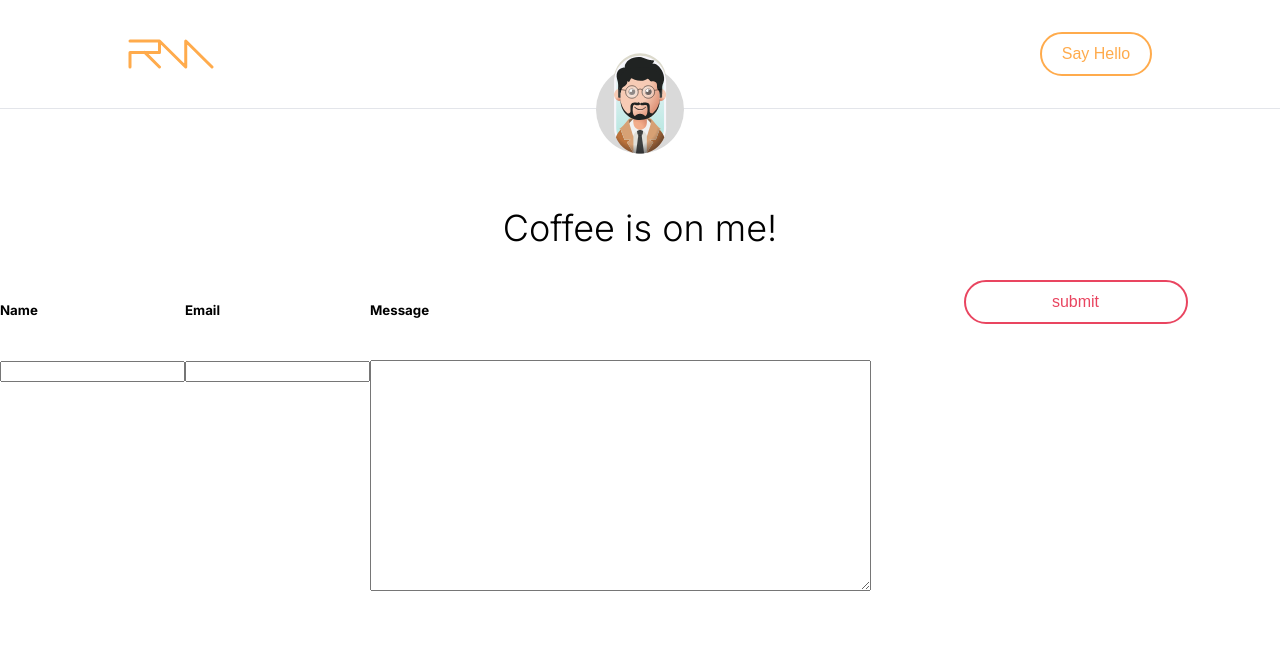
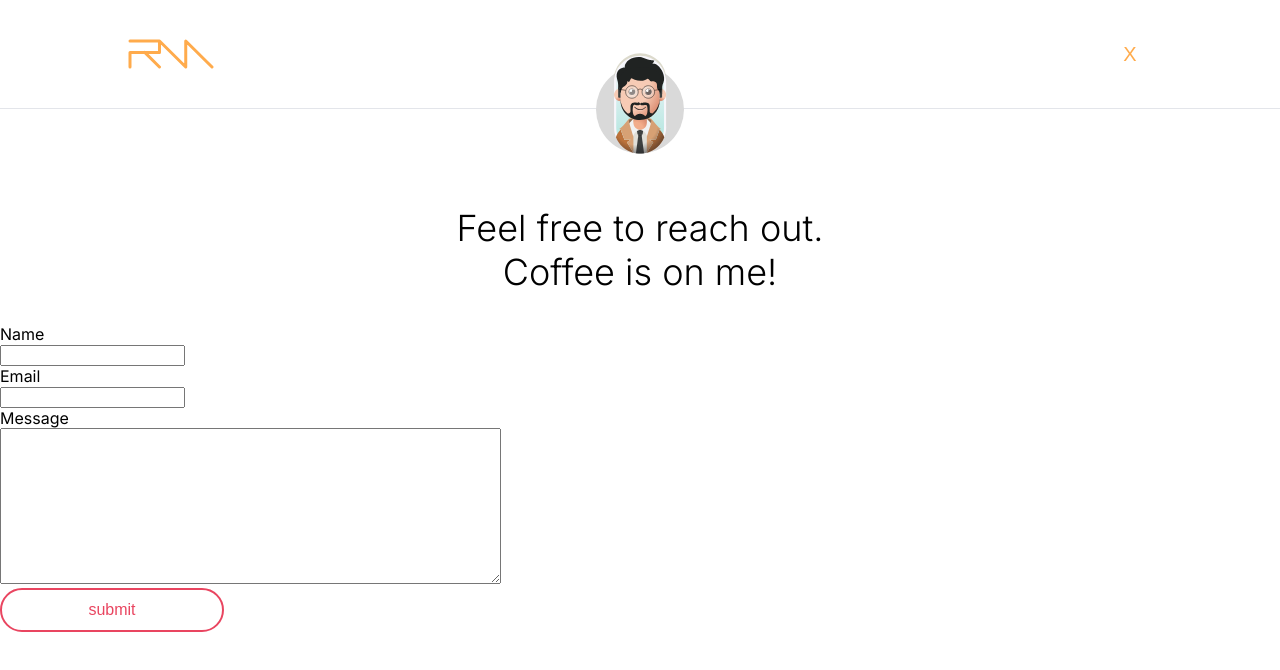
Before and after one commit to Mrtetif/Web-Portfolio-Roberto, a plain HTML site: page contact.html in a window 1280 px wide. Drawn offline with nearby package versions, Linux system fonts and the light colour scheme.

Commit message:
Adding style to the form - V1 / WHY DON'T YOU FLEX!

```diff
--- a/contact.html
+++ b/contact.html
@@ -13,6 +13,51 @@
       href="https://fonts.googleapis.com/css2?family=Inter:wght@300;400;500;600;700;800&display=swap"
       rel="stylesheet"
     />
+  </head>
+  <body>
+    <header>
+      <div class="header-contact">
+        <img src="./assets/img/svg/logo.svg" alt="Rob Logo" />
+        <a href="./index.html"><button class="btn-tertiary">X</button></a>
+      </div>
+    </header>
+    <section class="hero-contact center">
+      <img
+        class="avatar-contact"
+        src="./assets/img/svg/Avatar.svg"
+        alt="Rob Avatar"
+      />
+      <h1>Feel free to reach out. <br />Coffee is on me!</h1>
+    </section>
+    <section>
+      <form>
+        <div>
+          <div>
+            <lable for="name">Name</lable>
+            <div><input id="name" type="text" required /></div>
+          </div>
+          <div>
+            <lable for="email">Email</lable>
+            <div><input id="email" type="text" required /></div>
+          </div>
+        </div>
+        <div>
+          <lable for="message">Message</lable>
+          <div>
+            <textarea
+              type="text"
+              id="message"
+              cols="60"
+              rows="10"
+              required
+            ></textarea>
+          </div>
+        </div>
+        <div>
+          <button class="btn l center" onclick="sendMail()">submit</button>
+        </div>
+      </form>
+    </section>
     <script src="./index.js"></script>
     <script
       type="text/javascript"
@@ -23,47 +68,5 @@
         emailjs.init("cstkj5YTnoxtAS4Vb");
       })();
     </script>
-  </head>
-  <body>
-    <header>
-      <div class="header-contact">
-        <img src="./assets/img/svg/logo.svg" alt="Rob Logo" />
-        <a href=""><button class="btn-secondary">Say Hello</button></a>
-      </div>
-    </header>
-    <section class="hero-contact center">
-      <img
-        class="avatar-contact"
-        src="./assets/img/svg/Avatar.svg"
-        alt="Rob Avatar"
-      />
-      <h1>Coffee is on me!</h1>
-    </section>
-    <form class="form">
-      <div class="form-group">
-        <h5 for="name">Name</h5>
-        <br />
-        <input id="name" class="form-control" type="text" required />
-      </div>
-      <div class="form-group">
-        <h5 for="email">Email</h5>
-        <br />
-        <input id="email" class="form-control" type="text" required />
-      </div>
-      <div class="form-group">
-        <h5 for="message">Message</h5>
-        <br />
-        <textarea
-          type="text"
-          id="message"
-          class="form-control"
-          cols="60"
-          rows="15"
-          required
-        >
-        </textarea>
-      </div>
-      <button class="btn l center" onclick="sendMail()">submit</button>
-    </form>
   </body>
 </html>
--- a/main.css
+++ b/main.css
@@ -7,6 +7,11 @@ blockquote {
   font-size: 0.75rem;
   padding: 0;
   margin: 0;
+}
+
+label {
+  font-size: 1rem;
+  font-weight: 300;
 }
 
 /*This is the header*/
@@ -354,7 +359,7 @@ blockquote {
 }
 
 .news {
-  width: 85%;
+  width: 80%;
   height: 10rem;
   margin: 0 auto;
   margin-top: -10rem;
@@ -364,10 +369,52 @@ blockquote {
 
 /*This is Contact*/
 
+/* .form-container {
+  max-width: 100%;
+  margin: 0 auto;
+  padding: 0 1rem;
+}
+
 .form {
+  width: 100%;
+  margin: 0 auto;
+  margin-bottom: 3.5rem;
+}
+
+.form div:nth-child(2) > textarea {
+  max-width: 80%;
+  min-width: 18rem;
+  font-size: 1.25rem;
+  border: 1px solid #e3e5ea;
+  margin-bottom: 3rem;
+  padding: 0.5rem 0.5rem;
+}
+
+.form-group {
   display: flex;
+  flex-flow: row nowrap;
   justify-content: center;
+  margin: 0 auto;
 }
+
+.form-group div:nth-child(n - 2) > input {
+  height: 2rem;
+  font-size: 1.25rem;
+  border: 1px solid #e3e5ea;
+  padding: 0.5rem 0.5rem;
+  margin: 0 1rem;
+}
+
+.form-control {
+  display: block;
+  flex: none;
+  padding: 0.75rem;
+}
+
+.form-control input {
+  max-width: 100%;
+  width: 100%;
+} */
 
 /*Utilities*/
 
@@ -418,6 +465,25 @@ blockquote {
   cursor: pointer;
 }
 
+.btn-tertiary {
+  width: 2.75rem;
+  height: 2.75rem;
+  font-size: 1.25rem;
+  border: none;
+  background-color: #ffffff;
+  color: #ffab4c;
+}
+
+.btn-tertiary a {
+  text-decoration: none;
+  color: #ffab4c;
+}
+
+.btn-tertiary:hover {
+  color: #ffab4c;
+  cursor: pointer;
+}
+
 /*This is !IMPORTANT*/
 
 .center {
```
Also changed, not shown: index.html (+4 -4 lines).
